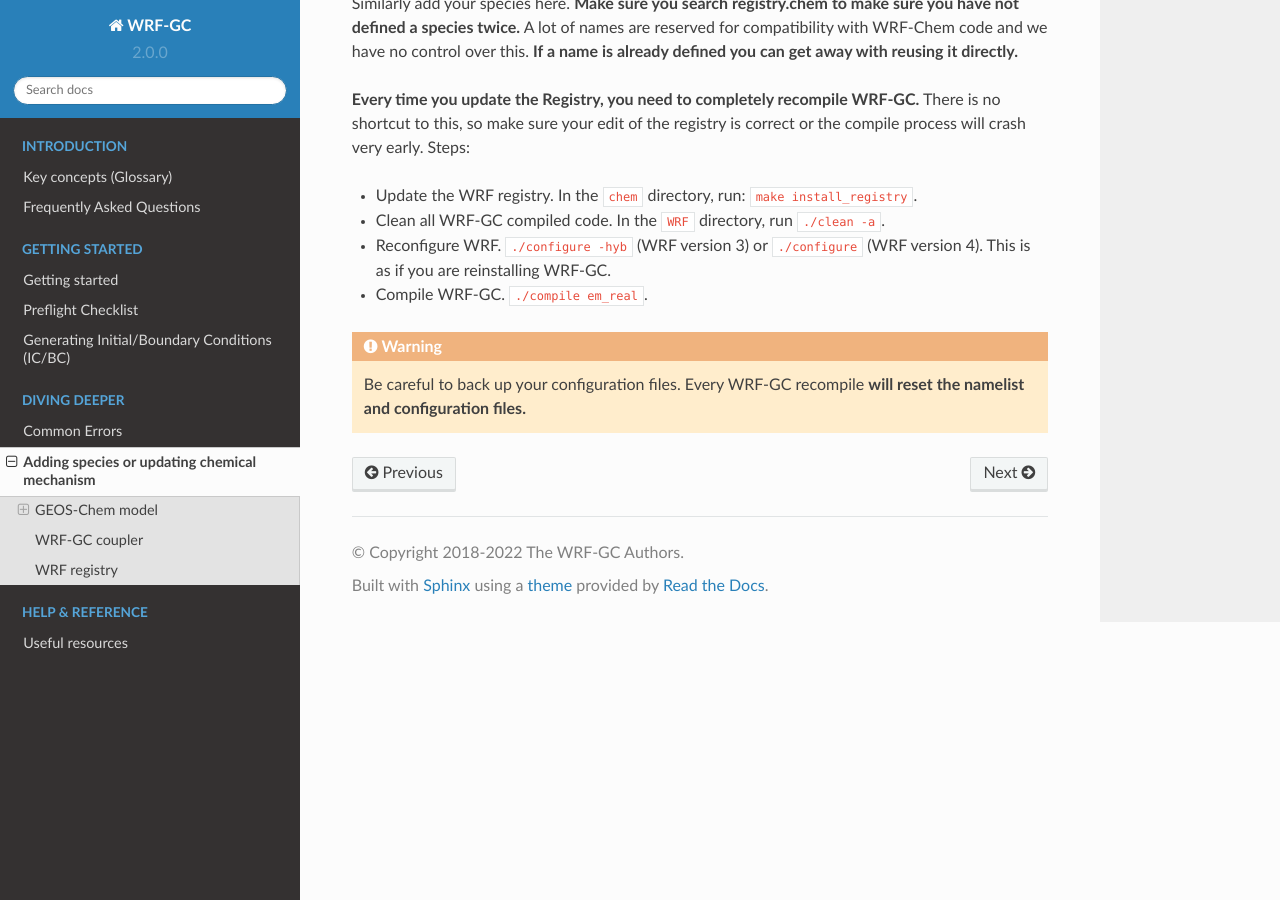
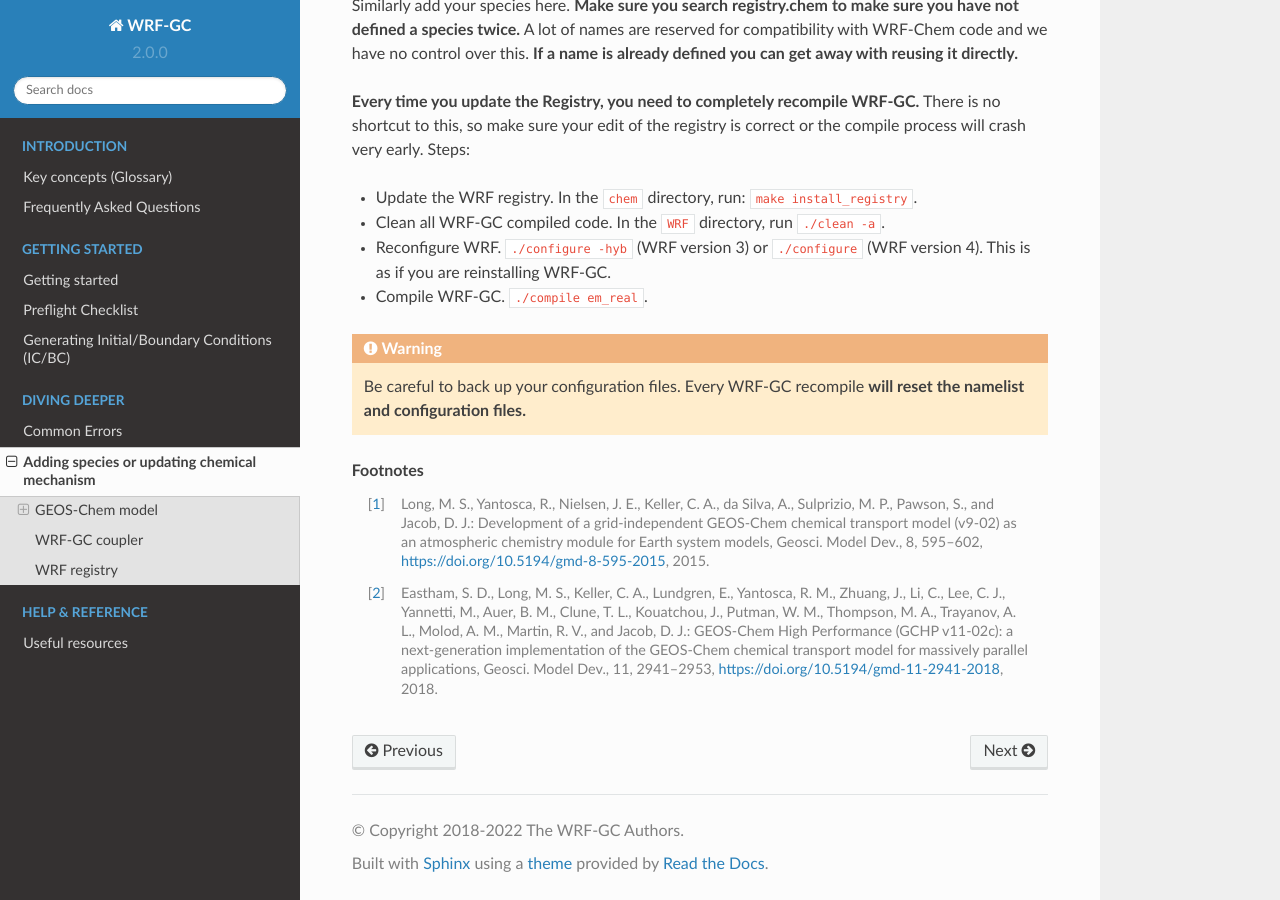
Before and after one commit to WRF-GC/documentation, a Sphinx documentation site: the page built from docs/source/newspecies.rst, in a window 1280 px wide and 900 px high, scrolled down 2288 px. Built offline with Sphinx 7.4.7 and the Read the Docs theme 2.0.0, drawn with Linux system fonts in a browser that asks for light colours; some of the changed text lies outside the part shown.

Commit message:
Add references to Long et al.; Eastham et al.

```diff
--- a/docs/source/newspecies.rst
+++ b/docs/source/newspecies.rst
@@ -95,3 +95,9 @@
 
 .. warning::
 	Be careful to back up your configuration files. Every WRF-GC recompile **will reset the namelist and configuration files.**
+
+.. rubric:: Footnotes
+
+.. [#f1] Long, M. S., Yantosca, R., Nielsen, J. E., Keller, C. A., da Silva, A., Sulprizio, M. P., Pawson, S., and Jacob, D. J.: Development of a grid-independent GEOS-Chem chemical transport model (v9-02) as an atmospheric chemistry module for Earth system models, Geosci. Model Dev., 8, 595–602, https://doi.org/10.5194/gmd-8-595-2015, 2015.
+
+.. [#f2] Eastham, S. D., Long, M. S., Keller, C. A., Lundgren, E., Yantosca, R. M., Zhuang, J., Li, C., Lee, C. J., Yannetti, M., Auer, B. M., Clune, T. L., Kouatchou, J., Putman, W. M., Thompson, M. A., Trayanov, A. L., Molod, A. M., Martin, R. V., and Jacob, D. J.: GEOS-Chem High Performance (GCHP v11-02c): a next-generation implementation of the GEOS-Chem chemical transport model for massively parallel applications, Geosci. Model Dev., 11, 2941–2953, https://doi.org/10.5194/gmd-11-2941-2018, 2018.
```
Also changed, not shown: other parts of docs/source/newspecies.rst (+1 -1 lines).
